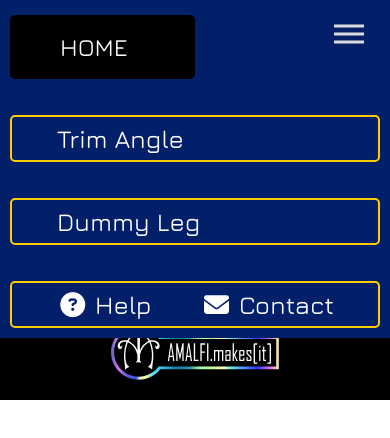
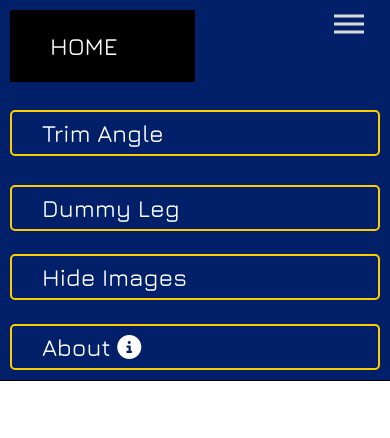
Before and after one commit to PrinceCorwin/Piping-Surface-Area, a plain HTML site: page index.html in a window 390 px wide. Both pictures are taken after a click on the element 348 px from the left and 33 px from the top of the page. Drawn offline with nearby package versions, Linux system fonts and the light colour scheme.

Commit message:
updated navbar and footer

```diff
--- a/index.html
+++ b/index.html
@@ -2,7 +2,11 @@
 <html lang="en">
   <head>
     <title>Surface Area Calculator</title>
-    <link rel="shortcut icon" type="image/ico" href="images/favicon/favicon.ico" />
+    <link
+      rel="shortcut icon"
+      type="image/ico"
+      href="images/favicon/favicon.ico"
+    />
     <link
       rel="apple-touch-icon"
       sizes="180x180"
@@ -20,8 +24,8 @@
       sizes="16x16"
       href="images/favicon/favicon-16x16.png"
     />
-   <!-- access to webmanifest currently blocked on my site. Need to resolve -->
-   <link rel="manifest" href="https://amalfimakesit.com/site.webmanifest" />
+    <!-- access to webmanifest currently blocked on my site. Need to resolve -->
+    <link rel="manifest" href="https://amalfimakesit.com/site.webmanifest" />
 
     <meta charset="utf-8" />
     <meta name="viewport" content="width=device-width, initial-scale=1" />
@@ -35,14 +39,17 @@
       property="og:image"
       content="https://amalfimakesit.com/images/SocMedThumbnails/surfacePreview.png"
     />
-    <meta property="og:url" content="https://amalfimakesit.com/apps/pipe-surface-area" />
+    <meta
+      property="og:url"
+      content="https://amalfimakesit.com/apps/pipe-surface-area"
+    />
     <meta name="twitter:card" content="summary_large_image" />
     <script
       src="https://kit.fontawesome.com/6c80d95586.js"
       crossorigin="anonymous"
     ></script>
 
-    <link rel="stylesheet" href="surface-style.css" />
+    <link rel="stylesheet" href="style.css" />
 
     <link rel="preconnect" href="https://fonts.gstatic.com" />
     <link
@@ -51,41 +58,64 @@
     />
   </head>
   <body>
+    <!-- help menu -->
+    <div id="help">
+      <div id="help-title">
+        <div>
+          Calculates the long point and throat dimensions for pipe dummy legs
+          attached to pipe or elbow
+        </div>
+        <i class="far fa-times-circle"></i>
+      </div>
+      <div class="help-desc">
+        <ul id="helpList">
+          <li>
+            Enter header and dummy leg pipe/fitting NPS in decimal inches (
+            1.25, 2, 3.5, 12, etc )
+          </li>
+          <li>
+            For "L" dimension, any unneeded fields may be left blank ( you don't
+            have to enter a "0" )
+          </li>
+          <li>
+            Weld Gaps are not conidered in dimension calculations. If gaps are
+            required, subtract gap length (usually 1/16<sup>th</sup> inch) from
+            long point and throat
+          </li>
+          <li>
+            NOTE: All calculations rounded to the nearest 1/16<sup>th</sup> of
+            an inch
+          </li>
+        </ul>
+        <div>DUMMY LEG CALCULATOR</div>
+        <div class="version">Version 1.2.7.21</div>
+        <div><small>&copy; Copyright 2019, Steve Corwin Amalfitano</small></div>
+      </div>
+    </div>
     <nav>
       <div class="hamburger">
         <div class="line"></div>
         <div class="line"></div>
         <div class="line"></div>
       </div>
-
       <ul class="nav-links">
-        <li id="gallery">
-          <a
-            href="https://amalfimakesit.com"
-            >HOME</a
-          >
-        </li>
-
+        <div id="home">
+          <a href="https://amalfimakesit.com/">HOME</a>
+        </div>
         <li>
-          <a href="../elbow-trim-angle/index.html"
-            >Trim Angle</a
-          >
+          <a href="../elbow-trim-angle">Trim Angle</a>
         </li>
         <li>
-          <a href="../Dummy-Leg-Calculator/index.html"
-            >Dummy Leg</a
-          >
+          <a href="../Dummy-Leg-Calculator/">Dummy Leg</a>
         </li>
-        <li id="float"><div>
-        <a href="help.html" target="_blank"
-        ><i class="fa fa-fw fa-question-circle"></i> Help</a
-        >
-
-        <a href="mailto:amalfi615@gmail.com"
-        ><i class="fa fa-fw fa-envelope"></i> Contact</a
-        >
-      </div></li>
-
+        <li id="hide-btn">
+          <div id="hide-btn-txt">Hide Images</div>
+        </li>
+        <li id="help-btn">
+          <div>
+            About
+            <i class="fas fa-info-circle"></i>
+          </div>
         </li>
       </ul>
     </nav>
@@ -127,7 +157,7 @@
         /></a>
       </div>
     </footer>
-
-    <script src="surface-script.js"></script>
+    <script src="https://ajax.googleapis.com/ajax/libs/jquery/3.6.0/jquery.min.js"></script>
+    <script src="script.js"></script>
   </body>
 </html>
--- a/script.js
+++ b/script.js
@@ -1,4 +1,3 @@
-// navbar script
 const hamburger = document.querySelector(".hamburger");
 const navLinks = document.querySelector(".nav-links");
 const links = document.querySelectorAll(".nav-links li");
@@ -9,3 +8,21 @@ hamburger.addEventListener("click", () => {
     link.classList.toggle("fade");
   });
 });
+// event listener for help and hide images buttons
+let imgVisibility = "show";
+$("#help-btn").click(function () {
+  $("#help").toggle();
+});
+$(".fa-times-circle").click(function () {
+  $("#help").toggle();
+});
+$("#hide-btn").click(function () {
+  if (imgVisibility === "show") {
+    $("#hide-btn-txt").text("Show Images");
+    imgVisibility = "hide";
+  } else {
+    $("#hide-btn-txt").text("Hide Images");
+    imgVisibility = "show";
+  }
+  $(".pipe-img").toggle();
+});
--- a/style.css
+++ b/style.css
@@ -44,56 +44,144 @@ input[type="number"] {
   color: red;
 }
 
+/* navbar start */
 nav {
+  font-family: var(--ff-primary);
+  height: 3rem;
   display: flex;
-  height: 8vh;
   background: var(--clr-dark);
-}
-#gallery {
-  background-color: black;
-  padding: 0 20px 0 20px;
-  /* font-size: 24px; */
-  display: flex;
-  color: white;
-  list-style: none;
-  height: 100%;
   align-items: center;
 }
+
+#home {
+  display: flex;
+  align-items: center;
+  padding: 0 10px;
+  font-size: 1.5rem;
+  height: 3rem;
+  background-color: black;
+  text-align: center;
+}
+#home a {
+  color: white;
+  text-decoration: none;
+  border: none;
+}
 .nav-links {
-  /* background-color: red; */
   display: flex;
   list-style: none;
   width: 100%;
-  height: 100%;
-  /* justify-content: space-between; */
   align-items: center;
-  /* margin-left: auto; */
 }
 
-.nav-links li a {
-  /* background-color: red; */
+.nav-links li div,
+.nav-links a {
   color: white;
   text-decoration: none;
-  /* font-size: 16px; */
   padding: 7px 15px;
-
   border: 2px solid var(--clr-contrast1);
   border-radius: 25px;
   margin-left: 15px;
 }
-#gallery a {
-  font-size: 24px;
+.nav-links li a:hover,
+.nav-links li div:hover,
+#home a:hover {
+  color: var(--clr-contrast1);
+  border-color: var(--clr-contrast2);
+}
+/* navbar end */
+
+/* help/hide btns */
+#hide-btn {
+  margin-left: auto;
+}
+#help-btn div,
+#hide-btn div {
+  cursor: pointer;
   border: none;
 }
-#float {
+/* help btns end */
+
+/* Help popup */
+#help {
+  color: gold;
+  z-index: 1000;
+  background-color: black;
+  position: absolute;
+  top: 10px;
+  right: 10px;
+  width: 90%;
+  padding: 10px;
+  transition: all 0.25s ease-in-out;
+  font-size: 1.1rem;
+  /* using diplay: none so it doesn't interfere with other element hover effects */
+  display: none;
+}
+#help-title {
   display: flex;
-  margin-left: auto;
+  justify-content: space-between;
+  margin-bottom: 0.5rem;
 }
-#float a {
-  border: none;
+.help-desc {
+  color: var(--clr-lighter);
 }
+.help-desc > ul {
+  margin: 0 0 0 30px;
+  padding: 0;
+}
+.help-desc li {
+  margin-bottom: 5px;
+}
+/* help popup end */
+
+/* footer start */
+footer {
+  display: flex;
+  justify-content: space-between;
+  align-items: flex-start;
+  color: #dcdcdc;
+  background-color: black;
+}
+footer > div {
+  padding: 1rem;
+}
+.footer-contact {
+  color: #dcdcdc;
+}
+.footer-contact-links {
+  display: flex;
+  flex-direction: column;
+}
+footer a,
+footer .fab,
+footer .fas,
+footer img {
+  /* text-decoration: none; */
+  color: lightblue;
+  transition: all 0.2s ease-in-out;
+}
+footer a:hover,
+footer .fab:hover,
+footer .fas:hover,
+footer img:hover {
+  transform: scale(1.1);
+  color: yellow;
+}
+.footer-logo {
+  width: 200px;
+}
+.footer-social {
+  padding: 0.5rem 0;
+  display: flex;
+  justify-content: space-between;
+}
+.copyright {
+  padding: 0.5rem 0;
+}
+/* footer end */
 
 @media screen and (max-width: 800px) {
+  /* navbar start */
   .line {
     width: 30px;
     height: 3px;
@@ -114,15 +202,14 @@ nav {
     right: 5%;
     top: 50%;
     transform: translate(-5%, -50%);
-    z-index: 2;
   }
 
   .nav-links {
     z-index: 1;
     position: fixed;
     background-color: var(--clr-dark);
-    height: 40vh;
-    /* width: 100%; */
+    height: 45vh;
+    width: 100vw;
     flex-direction: column;
     justify-content: space-between;
     align-items: flex-start;
@@ -132,7 +219,7 @@ nav {
     pointer-events: none;
     padding: 10px;
   }
-  #gallery {
+  #home {
     width: 50%;
     height: 20%;
     border: none;
@@ -142,7 +229,6 @@ nav {
     clip-path: circle(1000px at 90% -10%);
     -webkit-clip-path: circle(1000px at 90% -10%);
     pointer-events: all;
-    /* width: 100%; */
   }
 
   .nav-links li {
@@ -152,17 +238,24 @@ nav {
     margin-top: 5px;
     opacity: 0;
     width: 100%;
+    font-size: 1.5rem;
   }
   .nav-links li a {
+    margin: 0;
     border: none;
-    font-size: 25px;
+    font-size: 1.5rem;
     width: 100%;
   }
-  .float {
-    flex-direction: column;
-    margin-left: 0;
-    width: 100%;
+  li > div {
+    padding: 0;
+    margin: 0;
   }
+  #help-btn,
+  #hide-btn {
+    padding: 0;
+    margin: 0;
+  }
+
   .nav-links li:nth-child(1) {
     transition: all 0.5s ease 0.2s;
   }
@@ -184,4 +277,15 @@ nav {
   li.fade {
     opacity: 1;
   }
+  /* navbar end */
 }
+
+@media screen and (max-width: 600px) {
+  footer {
+    flex-direction: column;
+    align-items: center;
+  }
+  .footer-contact {
+    text-align: center;
+  }
+}
--- a/surface-script.js
+++ /dev/null
@@ -1,11 +0,0 @@
-// navbar script
-const hamburger = document.querySelector(".hamburger");
-const navLinks = document.querySelector(".nav-links");
-const links = document.querySelectorAll(".nav-links li");
-
-hamburger.addEventListener("click", () => {
-  navLinks.classList.toggle("open");
-  links.forEach((link) => {
-    link.classList.toggle("fade");
-  });
-});
--- a/surface-style.css
+++ /dev/null
@@ -1,243 +0,0 @@
-*,
-*::before,
-*::after {
-  margin: 0;
-  padding: 0;
-  box-sizing: border-box;
-}
-/* get rid of arrows in number input */
-/* chrome, safari, edge, opera */
-input::-webkit-outer-spin-button,
-input::-webkit-inner-spin-button {
-  -webkit-appearance: none;
-  margin: 0;
-}
-/* firefox */
-input[type="number"] {
-  -moz-appearance: textfield;
-}
-
-:root {
-  --clr-lighter: #def0fa;
-  --clr-light: #54a6be;
-  --clr-midtone: #01799c;
-  --clr-dark: #012069;
-  --clr-contrast1: #ffcd00;
-  --clr-contrast2: #dadbdd;
-  --clr-contrast3: #636669;
-  --ff-primary: "Jura", sans-serif;
-  --ff-accent: ;
-}
-::placeholder {
-  /* Chrome, Firefox, Opera, Safari 10.1+ */
-  color: gray;
-  opacity: 0.7;
-}
-
-:-ms-input-placeholder {
-  /* Internet Explorer 10-11 */
-  color: red;
-}
-
-::-ms-input-placeholder {
-  /* Microsoft Edge */
-  color: red;
-}
-
-nav {
-  font-family: var(--ff-primary);
-  display: flex;
-  height: 8vh;
-  background: var(--clr-dark);
-}
-#gallery {
-  background-color: black;
-  padding: 0 20px 0 20px;
-  /* font-size: 24px; */
-  display: flex;
-  color: white;
-  list-style: none;
-  height: 100%;
-  align-items: center;
-}
-.nav-links {
-  /* background-color: red; */
-  display: flex;
-  list-style: none;
-  width: 100%;
-  height: 100%;
-  /* justify-content: space-between; */
-  align-items: center;
-  /* margin-left: auto; */
-}
-
-.nav-links li a {
-  /* background-color: red; */
-  color: white;
-  text-decoration: none;
-  /* font-size: 16px; */
-  padding: 7px 15px;
-
-  border: 2px solid var(--clr-contrast1);
-  border-radius: 25px;
-  margin-left: 15px;
-}
-#gallery a {
-  font-size: 24px;
-  border: none;
-}
-#float {
-  display: flex;
-  margin-left: auto;
-}
-#float a {
-  border: none;
-}
-/* footer start */
-footer {
-  display: flex;
-  justify-content: space-between;
-  align-items: flex-start;
-  color: #dcdcdc;
-  background-color: black;
-}
-footer > div {
-  padding: 1rem;
-}
-.footer-contact {
-  font-family: var(--ff-primary);
-  color: #dcdcdc;
-}
-.footer-contact-links {
-  display: flex;
-  flex-direction: column;
-}
-footer a,
-footer .fab,
-footer .fas,
-footer img {
-  /* text-decoration: none; */
-  color: lightblue;
-  transition: all 0.2s ease-in-out;
-}
-footer a:hover,
-footer .fab:hover,
-footer .fas:hover,
-footer img:hover {
-  transform: scale(1.1);
-  color: yellow;
-}
-.footer-logo {
-  width: 200px;
-}
-.footer-social {
-  padding: 0.5rem 0;
-  display: flex;
-  justify-content: space-between;
-}
-.copyright {
-  padding: 0.5rem 0;
-}
-/* footer end */
-
-@media screen and (max-width: 800px) {
-  .line {
-    width: 30px;
-    height: 3px;
-    background: var(--clr-contrast2);
-    margin: 5px;
-  }
-  nav {
-    position: relative;
-    flex-direction: column;
-    justify-content: flex-start;
-  }
-
-  .hamburger {
-    z-index: 2;
-
-    position: absolute;
-    cursor: pointer;
-    right: 5%;
-    top: 50%;
-    transform: translate(-5%, -50%);
-    z-index: 2;
-  }
-
-  .nav-links {
-    z-index: 1;
-    position: fixed;
-    background-color: var(--clr-dark);
-    height: 40vh;
-    /* width: 100%; */
-    flex-direction: column;
-    justify-content: space-between;
-    align-items: flex-start;
-    clip-path: circle(100px at 90% -40%);
-    -webkit-clip-path: circle(100px at 90% -40%);
-    transition: all 1s ease-out;
-    pointer-events: none;
-    padding: 10px;
-  }
-  #gallery {
-    width: 50%;
-    height: 20%;
-    border: none;
-  }
-
-  .nav-links.open {
-    clip-path: circle(1000px at 90% -10%);
-    -webkit-clip-path: circle(1000px at 90% -10%);
-    pointer-events: all;
-    /* width: 100%; */
-  }
-
-  .nav-links li {
-    border: 2px solid var(--clr-contrast1);
-    border-radius: 5px;
-    padding: 7px 15px;
-    margin-top: 5px;
-    opacity: 0;
-    width: 100%;
-  }
-  .nav-links li a {
-    border: none;
-    font-size: 25px;
-    width: 100%;
-  }
-  .float {
-    flex-direction: column;
-    margin-left: 0;
-    width: 100%;
-  }
-  .nav-links li:nth-child(1) {
-    transition: all 0.5s ease 0.2s;
-  }
-  .nav-links li:nth-child(2) {
-    transition: all 0.5s ease 0.3s;
-  }
-  .nav-links li:nth-child(3) {
-    transition: all 0.5s ease 0.4s;
-  }
-  .nav-links li:nth-child(4) {
-    transition: all 0.5s ease 0.5s;
-  }
-  .nav-links li:nth-child(5) {
-    transition: all 0.5s ease 0.6s;
-  }
-  .nav-links li > div:nth-child(1) {
-    transition: all 0.5s ease 0.7s;
-  }
-  li.fade {
-    opacity: 1;
-  }
-}
-@media screen and (max-width: 600px) {
-  footer {
-    flex-direction: column;
-    align-items: center;
-  }
-  .footer-contact {
-    text-align: center;
-  }
-}
```
